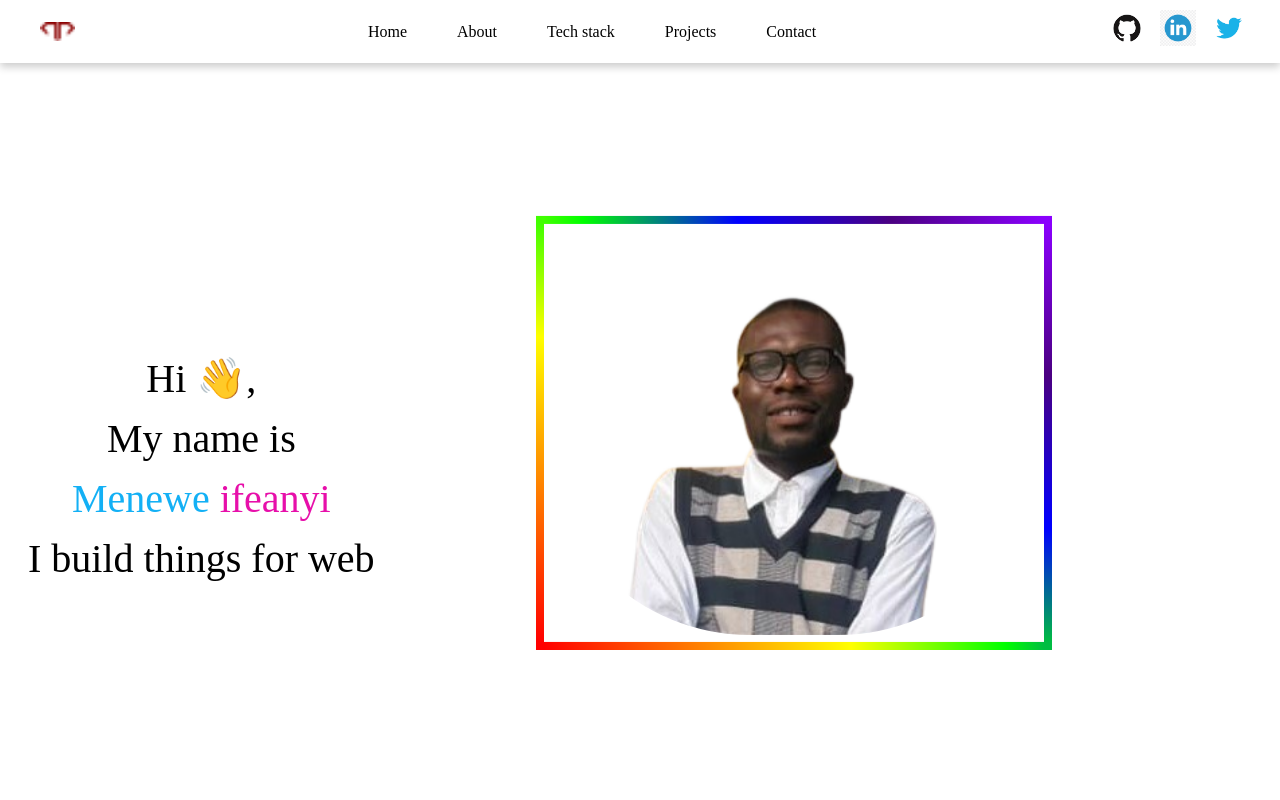
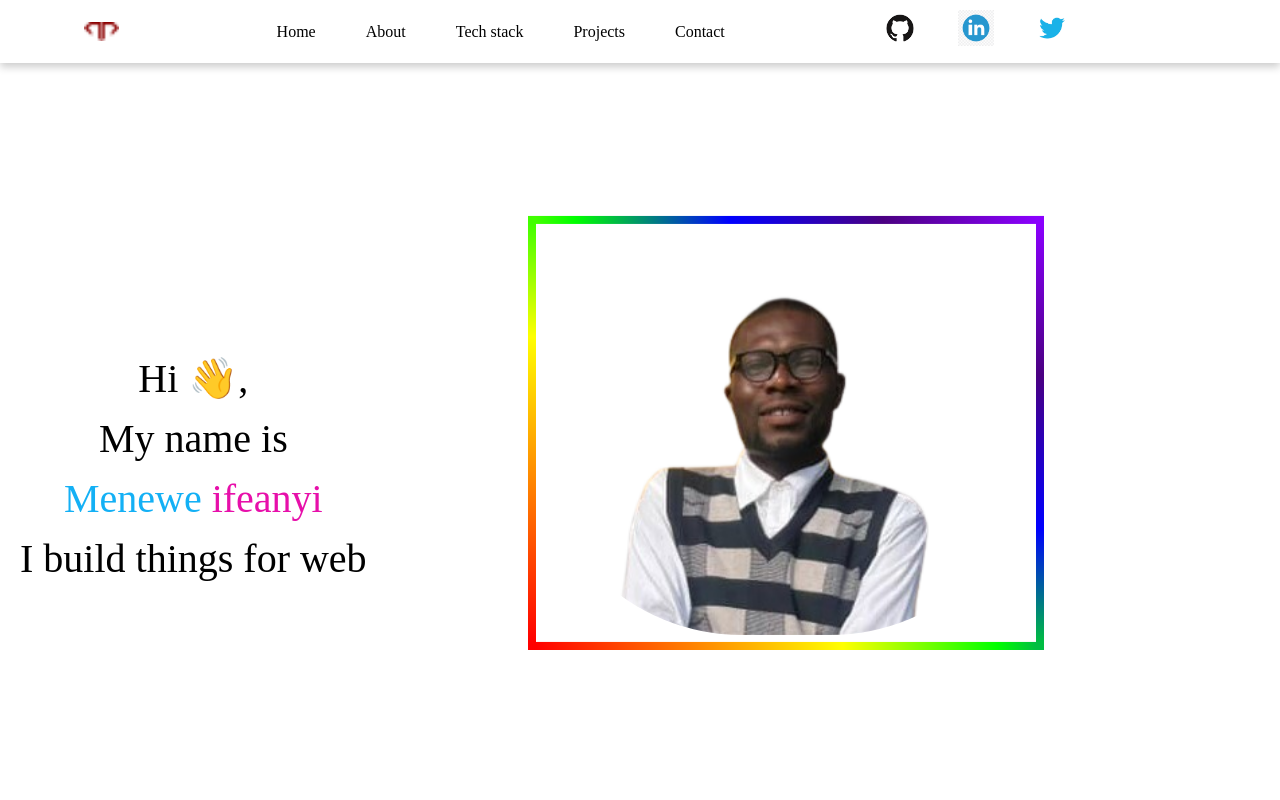
Before and after one commit to 0xidennis/Porfolio, a React (Vite) app: page / in a window 1280 px wide. Shown: the top 800 px of the page. Built offline with nearby package versions, Linux system fonts and the light colour scheme.

Commit message:
initial commit

```diff
--- a/src/Static/Header.jsx
+++ b/src/Static/Header.jsx
@@ -88,13 +88,14 @@ const LogNav = styled.div`
   align-items: center;
   justify-content: space-between;
   padding: 10px 20px;
-  max-width: 1200px;
-  margin: 0 auto;
+  max-width: 100%;
+  margin-left:5%;
+
 `;
 
 // Logo styling
 const Logo = styled.img`
-  width: 35px;
+  width: 10%;
   cursor: pointer;
 `;
 
@@ -121,8 +122,8 @@ const Navigation = styled.nav`
 
 const ImageBox = styled.div`
   display: flex;
-  gap: 15px;
-  margin-right:-300px;
+  gap: 40px;
+  margin-right:2rem;
 
   img {
     width: 36px;
--- a/src/index.css
+++ b/src/index.css
@@ -14,4 +14,5 @@
 body {
   overflow-x: hidden;
   width: 100%;
+  margin: 0px;
 }
```
